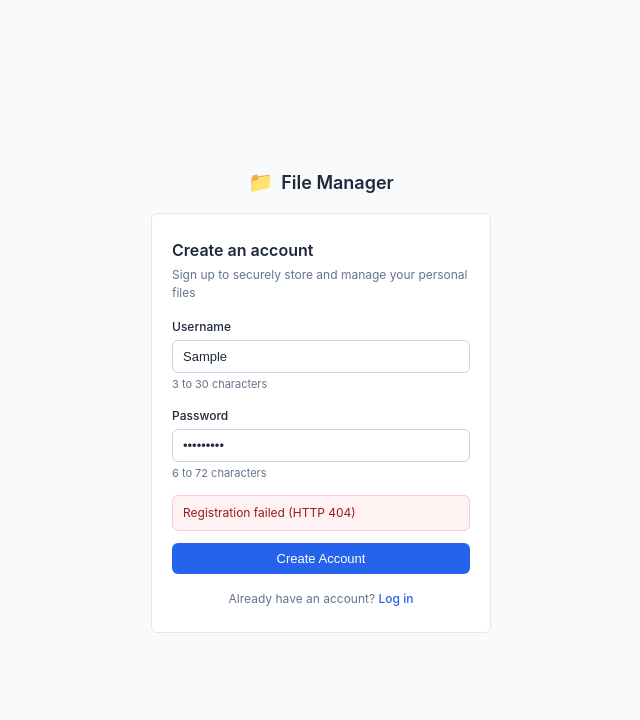
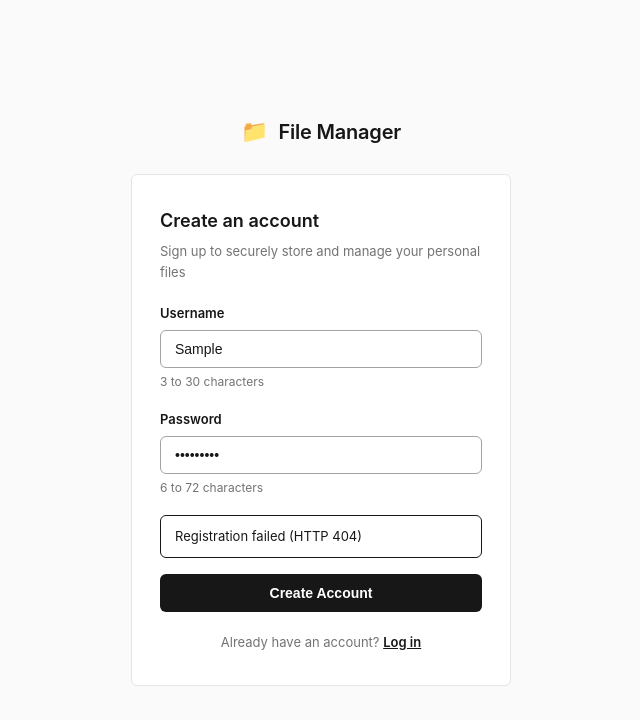
Before and after one commit to praphoolrathore/File_Manager, a website: page views/register.html in a window 1280 px wide. Both pictures are taken after typing "Sample", "Sample123" into the empty fields and a click on the button "Create Account". Shown: the whole page, without its empty margins (319-959 px from the left). Drawn offline with Linux system fonts and the light colour scheme; no server answers.

Commit message:
Apply clean monochrome styling and restore standard comfortable font size

```diff
--- a/public/css/dashboard.css
+++ b/public/css/dashboard.css
@@ -1,22 +1,17 @@
 /* ==========================================================================
-   Simple, Clean & Compact Dashboard Styling
+   Clean, Minimalist Monochrome Dashboard Styling (No bright colors)
    ========================================================================== */
 
 :root {
-  --bg: #f8fafc;
+  --bg: #fafafa;
   --surface: #ffffff;
-  --text: #1e293b;
-  --text-muted: #64748b;
-  --border: #e2e8f0;
-  --border-dark: #cbd5e1;
-  --primary: #2563eb;
-  --primary-hover: #1d4ed8;
-  --danger: #dc2626;
-  --danger-hover: #b91c1c;
-  --success-bg: #f0fdf4;
-  --success-text: #166534;
-  --error-bg: #fef2f2;
-  --error-text: #991b1b;
+  --text: #171717;
+  --text-muted: #737373;
+  --border: #e5e5e5;
+  --border-strong: #a3a3a3;
+  --btn-bg: #171717;
+  --btn-text: #ffffff;
+  --btn-hover: #404040;
   --radius: 6px;
 }
 
@@ -29,8 +24,8 @@ body {
   font-family: -apple-system, BlinkMacSystemFont, "Segoe UI", Roboto, "Helvetica Neue", Arial, sans-serif;
   background-color: var(--bg);
   color: var(--text);
-  font-size: 14px;
-  line-height: 1.5;
+  font-size: 15px;
+  line-height: 1.6;
 }
 
 h3, h4 {
@@ -39,19 +34,22 @@ h3, h4 {
   color: var(--text);
 }
 
+h3 { font-size: 17px; }
+h4 { font-size: 16px; }
+
 .text-muted { color: var(--text-muted); }
 .text-right { text-align: right; }
 .hidden { display: none !important; }
 
-/* ---------- Navbar ---------- */
+/* ---------- Navigation Header ---------- */
 .navbar {
   background: var(--surface);
   border-bottom: 1px solid var(--border);
-  padding: 10px 20px;
+  padding: 14px 24px;
 }
 
 .nav-content {
-  max-width: 900px;
+  max-width: 960px;
   margin: 0 auto;
   display: flex;
   align-items: center;
@@ -62,106 +60,109 @@ h3, h4 {
   display: flex;
   align-items: center;
   gap: 8px;
-  font-size: 16px;
+  font-size: 18px;
+  font-weight: 600;
+  letter-spacing: -0.01em;
 }
 
 .brand-icon {
-  font-size: 18px;
+  font-size: 20px;
 }
 
 .nav-user {
   display: flex;
   align-items: center;
-  gap: 12px;
-  font-size: 13px;
+  gap: 16px;
+  font-size: 14px;
+}
+
+.user-text strong {
+  font-weight: 600;
 }
 
 /* ---------- Container & Panels ---------- */
 .container {
-  max-width: 900px;
-  margin: 20px auto;
-  padding: 0 16px;
+  max-width: 960px;
+  margin: 28px auto;
+  padding: 0 20px;
   display: flex;
   flex-direction: column;
-  gap: 16px;
+  gap: 24px;
 }
 
 .panel {
   background: var(--surface);
   border: 1px solid var(--border);
   border-radius: var(--radius);
-  padding: 16px;
+  padding: 22px 24px;
 }
 
 .panel-header {
   display: flex;
   align-items: center;
   justify-content: space-between;
-  margin-bottom: 12px;
-  padding-bottom: 8px;
+  margin-bottom: 18px;
+  padding-bottom: 12px;
   border-bottom: 1px solid var(--border);
 }
 
 .badge {
-  font-size: 11px;
-  background: #f1f5f9;
+  font-size: 12px;
+  background: #f5f5f5;
   color: var(--text-muted);
-  padding: 2px 8px;
+  padding: 3px 10px;
   border-radius: 12px;
   border: 1px solid var(--border);
 }
 
-/* ---------- Upload Form (Compact Row) ---------- */
+/* ---------- Upload Form ---------- */
 .upload-form {
   display: flex;
   flex-direction: column;
-  gap: 10px;
+  gap: 14px;
 }
 
 .upload-row {
   display: flex;
-  gap: 10px;
+  gap: 12px;
   align-items: center;
   flex-wrap: wrap;
 }
 
 .dropzone-compact {
-  flex: 1;
-  min-width: 220px;
+  flex: 1.2;
+  min-width: 260px;
   position: relative;
-  border: 1px dashed var(--border-dark);
+  border: 1px dashed var(--border-strong);
   border-radius: var(--radius);
-  background: #fafafa;
-  padding: 8px 12px;
+  background: #ffffff;
+  padding: 12px 16px;
   text-align: center;
   cursor: pointer;
-  transition: border-color 0.15s ease;
+  transition: border-color 0.15s ease, background-color 0.15s ease;
 }
 
 .dropzone-compact.dragover {
-  border-color: var(--primary);
-  background: #eff6ff;
+  border-color: var(--text);
+  background: #f5f5f5;
 }
 
 .dropzone-label {
   display: flex;
   align-items: center;
   justify-content: center;
-  gap: 6px;
-  font-size: 13px;
+  gap: 8px;
+  font-size: 14px;
   color: var(--text-muted);
 }
 
-.drop-icon { font-size: 15px; }
+.drop-icon { font-size: 16px; }
 
 .file-browse-link {
-  color: var(--primary);
-  font-weight: 500;
+  color: var(--text);
+  font-weight: 600;
+  text-decoration: underline;
   cursor: pointer;
-}
-
-.file-browse-link:hover {
-  text-decoration: underline;
 }
 
 .file-input {
@@ -176,39 +177,39 @@ h3, h4 {
 
 .input-wrap {
   flex: 1;
-  min-width: 200px;
+  min-width: 220px;
 }
 
 .form-input {
   width: 100%;
-  padding: 7px 10px;
-  font-size: 13px;
-  border: 1px solid var(--border-dark);
+  padding: 10px 14px;
+  font-size: 14px;
+  border: 1px solid var(--border-strong);
   border-radius: var(--radius);
-  background: #fff;
+  background: #ffffff;
   color: var(--text);
   outline: none;
 }
 
 .form-input:focus {
-  border-color: var(--primary);
+  border-color: var(--text);
 }
 
 /* Selected File Preview Bar */
 .file-preview-bar {
   display: flex;
   align-items: center;
-  gap: 8px;
-  background: #f8fafc;
+  gap: 10px;
+  background: #f5f5f5;
   border: 1px solid var(--border);
   border-radius: var(--radius);
-  padding: 6px 10px;
-  font-size: 12px;
+  padding: 8px 14px;
+  font-size: 13px;
 }
 
 .preview-filename {
-  font-weight: 500;
-  max-width: 300px;
+  font-weight: 600;
+  max-width: 400px;
   overflow: hidden;
   text-overflow: ellipsis;
   white-space: nowrap;
@@ -219,70 +220,80 @@ h3, h4 {
   border: none;
   color: var(--text-muted);
   cursor: pointer;
-  font-size: 13px;
-  padding: 0 4px;
+  font-size: 14px;
+  padding: 0 6px;
   margin-left: auto;
 }
 
-.btn-clear:hover { color: var(--danger); }
+.btn-clear:hover { color: var(--text); }
 
-/* ---------- Buttons ---------- */
+/* ---------- Buttons (Clean Monochrome) ---------- */
 .btn {
   display: inline-flex;
   align-items: center;
   justify-content: center;
-  padding: 7px 14px;
-  font-size: 13px;
+  padding: 10px 18px;
+  font-size: 14px;
   font-weight: 500;
   border-radius: var(--radius);
   cursor: pointer;
   border: 1px solid transparent;
   text-decoration: none;
-  transition: background-color 0.15s ease, border-color 0.15s ease;
+  transition: all 0.15s ease;
 }
 
 .btn:disabled {
-  opacity: 0.5;
+  opacity: 0.4;
   cursor: not-allowed;
 }
 
 .btn-sm {
-  padding: 4px 10px;
-  font-size: 12px;
+  padding: 6px 12px;
+  font-size: 13px;
 }
 
+/* Primary Button: Solid Black */
 .btn-primary {
-  background: var(--primary);
-  color: #fff;
+  background: var(--btn-bg);
+  color: var(--btn-text);
+  border-color: var(--btn-bg);
 }
-.btn-primary:hover:not(:disabled) { background: var(--primary-hover); }
+.btn-primary:hover:not(:disabled) {
+  background: var(--btn-hover);
+  border-color: var(--btn-hover);
+}
 
+/* Secondary & Outline Buttons: White with Dark Border */
 .btn-secondary,
 .btn-outline {
-  background: #fff;
-  border-color: var(--border-dark);
+  background: #ffffff;
+  border: 1px solid var(--border-strong);
   color: var(--text);
 }
 .btn-secondary:hover:not(:disabled),
 .btn-outline:hover:not(:disabled) {
-  background: #f1f5f9;
+  background: #f5f5f5;
+  border-color: var(--text);
 }
 
+/* Danger Button: Subtle Dark Border */
 .btn-danger {
-  background: #fff;
-  border-color: #fca5a5;
-  color: var(--danger);
+  background: #ffffff;
+  border: 1px solid #737373;
+  color: var(--text);
 }
 .btn-danger:hover:not(:disabled) {
-  background: var(--error-bg);
+  background: #171717;
+  color: #ffffff;
+  border-color: #171717;
 }
 
 /* Spinner */
 .btn-spinner {
   display: inline-block;
-  width: 12px;
-  height: 12px;
-  margin-left: 6px;
+  width: 13px;
+  height: 13px;
+  margin-left: 8px;
   border: 2px solid currentColor;
   border-right-color: transparent;
   border-radius: 50%;
@@ -293,29 +304,33 @@ h3, h4 {
   to { transform: rotate(360deg); }
 }
 
-/* ---------- Messages & Alerts ---------- */
+/* ---------- Messages & Alerts (Monochrome) ---------- */
 .alert, .message {
-  padding: 8px 12px;
+  padding: 10px 14px;
   border-radius: var(--radius);
-  font-size: 13px;
-  margin-bottom: 8px;
+  font-size: 14px;
+  margin-bottom: 12px;
+  background: #f5f5f5;
+  color: var(--text);
+  border: 1px solid var(--border-strong);
 }
 
 .alert.error, .message.error {
-  background: var(--error-bg);
-  color: var(--error-text);
-  border: 1px solid #fecaca;
+  background: #ffffff;
+  color: #171717;
+  border: 1px solid #171717;
 }
 
 .alert.success, .message.success {
-  background: var(--success-bg);
-  color: var(--success-text);
-  border: 1px solid #bbf7d0;
+  background: #f5f5f5;
+  color: #171717;
+  border: 1px solid var(--border-strong);
 }
 
 .empty-state, .loading-state {
   text-align: center;
-  padding: 24px;
+  padding: 32px 16px;
+  color: var(--text-muted);
 }
 
 /* ---------- File Table ---------- */
@@ -327,20 +342,22 @@ h3, h4 {
   width: 100%;
   border-collapse: collapse;
   text-align: left;
-  font-size: 13px;
+  font-size: 14px;
 }
 
 .file-table th {
-  background: #f8fafc;
-  padding: 8px 10px;
+  background: #f5f5f5;
+  padding: 10px 14px;
   font-weight: 600;
-  color: var(--text-muted);
-  border-bottom: 1px solid var(--border);
-  font-size: 12px;
+  color: var(--text);
+  border-bottom: 1px solid var(--border-strong);
+  font-size: 13px;
+  text-transform: uppercase;
+  letter-spacing: 0.03em;
 }
 
 .file-table td {
-  padding: 10px;
+  padding: 12px 14px;
   border-bottom: 1px solid var(--border);
   vertical-align: middle;
 }
@@ -352,38 +369,42 @@ h3, h4 {
 .file-item-name {
   display: flex;
   align-items: center;
-  gap: 8px;
+  gap: 10px;
 }
 
 .file-item-icon {
-  font-size: 16px;
+  font-size: 18px;
 }
 
 .file-item-text {
   display: flex;
   flex-direction: column;
+  gap: 2px;
 }
 
 .file-display-name {
-  font-weight: 500;
+  font-weight: 600;
+  color: var(--text);
 }
 
 .file-original-name {
-  font-size: 11px;
+  font-size: 12px;
   color: var(--text-muted);
 }
 
 .file-badge {
-  font-size: 11px;
+  font-size: 12px;
   color: var(--text-muted);
-  background: #f1f5f9;
-  padding: 2px 6px;
+  background: #f5f5f5;
+  padding: 3px 8px;
   border-radius: 4px;
+  border: 1px solid var(--border);
+  font-family: monospace;
 }
 
 .actions-cell {
   display: flex;
-  gap: 6px;
+  gap: 8px;
   justify-content: flex-end;
 }
 
@@ -392,51 +413,51 @@ h3, h4 {
   border: none;
   background: transparent;
   padding: 0;
-  max-width: 420px;
+  max-width: 440px;
   width: 90%;
 }
 
 .modal::backdrop {
-  background: rgba(0, 0, 0, 0.4);
+  background: rgba(0, 0, 0, 0.45);
 }
 
 .modal-box {
-  background: #fff;
+  background: #ffffff;
   border-radius: var(--radius);
-  border: 1px solid var(--border);
-  padding: 16px 20px;
-  box-shadow: 0 4px 12px rgba(0, 0, 0, 0.1);
+  border: 1px solid var(--border-strong);
+  padding: 22px 24px;
+  box-shadow: 0 10px 25px rgba(0, 0, 0, 0.1);
 }
 
 .modal-header {
   display: flex;
   justify-content: space-between;
   align-items: center;
-  margin-bottom: 14px;
-  padding-bottom: 6px;
+  margin-bottom: 18px;
+  padding-bottom: 10px;
   border-bottom: 1px solid var(--border);
 }
 
 .modal-body {
   display: flex;
   flex-direction: column;
-  gap: 12px;
+  gap: 14px;
 }
 
 .form-group {
   display: flex;
   flex-direction: column;
-  gap: 4px;
+  gap: 6px;
 }
 
 .form-group label {
-  font-size: 12px;
-  font-weight: 500;
+  font-size: 13px;
+  font-weight: 600;
 }
 
 .modal-footer {
   display: flex;
   justify-content: flex-end;
-  gap: 8px;
-  margin-top: 14px;
+  gap: 10px;
+  margin-top: 18px;
 }
--- a/public/css/login.css
+++ b/public/css/login.css
@@ -1,18 +1,17 @@
 /* ==========================================================================
-   Simple, Clean Login Styling
+   Clean, Minimalist Monochrome Login Styling (No bright colors)
    ========================================================================== */
 
 :root {
-  --bg: #f8fafc;
+  --bg: #fafafa;
   --surface: #ffffff;
-  --text: #1e293b;
-  --text-muted: #64748b;
-  --border: #e2e8f0;
-  --border-dark: #cbd5e1;
-  --primary: #2563eb;
-  --primary-hover: #1d4ed8;
-  --error-bg: #fef2f2;
-  --error-text: #991b1b;
+  --text: #171717;
+  --text-muted: #737373;
+  --border: #e5e5e5;
+  --border-strong: #a3a3a3;
+  --btn-bg: #171717;
+  --btn-text: #ffffff;
+  --btn-hover: #404040;
   --radius: 6px;
 }
 
@@ -25,8 +24,8 @@ body {
   font-family: -apple-system, BlinkMacSystemFont, "Segoe UI", Roboto, "Helvetica Neue", Arial, sans-serif;
   background-color: var(--bg);
   color: var(--text);
-  font-size: 14px;
-  line-height: 1.5;
+  font-size: 15px;
+  line-height: 1.6;
 }
 
 .auth-page {
@@ -35,97 +34,98 @@ body {
   flex-direction: column;
   align-items: center;
   justify-content: center;
-  padding: 16px;
+  padding: 24px;
 }
 
 .auth-brand {
   display: flex;
   align-items: center;
-  gap: 8px;
-  margin-bottom: 16px;
+  gap: 10px;
+  margin-bottom: 24px;
 }
 
 .auth-brand h1 {
   margin: 0;
+  font-size: 20px;
+  font-weight: 600;
+  letter-spacing: -0.01em;
+}
+
+.brand-icon {
+  font-size: 22px;
+}
+
+.auth-card {
+  width: 100%;
+  max-width: 380px;
+  background: var(--surface);
+  border: 1px solid var(--border);
+  border-radius: var(--radius);
+  padding: 32px 28px;
+}
+
+.auth-card h2 {
+  margin: 0 0 6px;
   font-size: 18px;
   font-weight: 600;
 }
 
-.brand-icon {
-  font-size: 20px;
-}
-
-.auth-card {
-  width: 100%;
-  max-width: 340px;
-  background: var(--surface);
-  border: 1px solid var(--border);
-  border-radius: var(--radius);
-  padding: 24px 20px;
-}
-
-.auth-card h2 {
-  margin: 0 0 4px;
-  font-size: 16px;
-  font-weight: 600;
-}
-
 .auth-subtitle {
-  margin: 0 0 16px;
-  font-size: 12px;
+  margin: 0 0 20px;
+  font-size: 13px;
   color: var(--text-muted);
 }
 
 .form-group {
-  margin-bottom: 14px;
+  margin-bottom: 18px;
 }
 
 label {
   display: block;
-  font-size: 12px;
-  font-weight: 500;
-  margin-bottom: 4px;
+  font-size: 13px;
+  font-weight: 600;
+  margin-bottom: 6px;
 }
 
 input[type="text"],
 input[type="password"] {
   width: 100%;
-  padding: 8px 10px;
-  font-size: 13px;
-  border: 1px solid var(--border-dark);
+  padding: 10px 14px;
+  font-size: 14px;
+  border: 1px solid var(--border-strong);
   border-radius: var(--radius);
-  background: #fff;
+  background: #ffffff;
   color: var(--text);
   outline: none;
 }
 
 input[type="text"]:focus,
 input[type="password"]:focus {
-  border-color: var(--primary);
+  border-color: var(--text);
 }
 
 .btn {
   display: inline-flex;
   align-items: center;
   justify-content: center;
-  padding: 8px 14px;
-  font-size: 13px;
-  font-weight: 500;
+  padding: 11px 18px;
+  font-size: 14px;
+  font-weight: 600;
   border-radius: var(--radius);
   cursor: pointer;
   border: none;
   width: 100%;
-  background: var(--primary);
-  color: #fff;
+  background: var(--btn-bg);
+  color: var(--btn-text);
   transition: background-color 0.15s ease;
 }
 
 .btn:hover:not(:disabled) {
-  background: var(--primary-hover);
+  background: var(--btn-hover);
 }
 
 .btn:disabled {
-  opacity: 0.5;
+  opacity: 0.4;
   cursor: not-allowed;
 }
 
@@ -135,9 +135,9 @@ input[type="password"]:focus {
 
 .btn-spinner {
   display: inline-block;
-  width: 12px;
-  height: 12px;
-  margin-left: 6px;
+  width: 13px;
+  height: 13px;
+  margin-left: 8px;
   border: 2px solid currentColor;
   border-right-color: transparent;
   border-radius: 50%;
@@ -149,13 +149,13 @@ input[type="password"]:focus {
 }
 
 .message.error {
-  background: var(--error-bg);
-  color: var(--error-text);
-  border: 1px solid #fecaca;
-  padding: 8px 10px;
+  background: #ffffff;
+  color: #171717;
+  border: 1px solid #171717;
+  padding: 10px 14px;
   border-radius: var(--radius);
-  font-size: 12px;
-  margin-bottom: 12px;
+  font-size: 13px;
+  margin-bottom: 16px;
 }
 
 .hidden {
@@ -163,18 +163,18 @@ input[type="password"]:focus {
 }
 
 .auth-toggle {
-  margin: 16px 0 0;
-  font-size: 12px;
+  margin: 20px 0 0;
+  font-size: 13px;
   text-align: center;
   color: var(--text-muted);
 }
 
 .link {
-  color: var(--primary);
-  text-decoration: none;
-  font-weight: 500;
+  color: var(--text);
+  font-weight: 600;
+  text-decoration: underline;
 }
 
 .link:hover {
-  text-decoration: underline;
+  color: var(--btn-hover);
 }
--- a/public/css/register.css
+++ b/public/css/register.css
@@ -1,18 +1,17 @@
 /* ==========================================================================
-   Simple, Clean Register Styling
+   Clean, Minimalist Monochrome Register Styling (No bright colors)
    ========================================================================== */
 
 :root {
-  --bg: #f8fafc;
+  --bg: #fafafa;
   --surface: #ffffff;
-  --text: #1e293b;
-  --text-muted: #64748b;
-  --border: #e2e8f0;
-  --border-dark: #cbd5e1;
-  --primary: #2563eb;
-  --primary-hover: #1d4ed8;
-  --error-bg: #fef2f2;
-  --error-text: #991b1b;
+  --text: #171717;
+  --text-muted: #737373;
+  --border: #e5e5e5;
+  --border-strong: #a3a3a3;
+  --btn-bg: #171717;
+  --btn-text: #ffffff;
+  --btn-hover: #404040;
   --radius: 6px;
 }
 
@@ -25,8 +24,8 @@ body {
   font-family: -apple-system, BlinkMacSystemFont, "Segoe UI", Roboto, "Helvetica Neue", Arial, sans-serif;
   background-color: var(--bg);
   color: var(--text);
-  font-size: 14px;
-  line-height: 1.5;
+  font-size: 15px;
+  line-height: 1.6;
 }
 
 .auth-page {
@@ -35,104 +34,105 @@ body {
   flex-direction: column;
   align-items: center;
   justify-content: center;
-  padding: 16px;
+  padding: 24px;
 }
 
 .auth-brand {
   display: flex;
   align-items: center;
-  gap: 8px;
-  margin-bottom: 16px;
+  gap: 10px;
+  margin-bottom: 24px;
 }
 
 .auth-brand h1 {
   margin: 0;
+  font-size: 20px;
+  font-weight: 600;
+  letter-spacing: -0.01em;
+}
+
+.brand-icon {
+  font-size: 22px;
+}
+
+.auth-card {
+  width: 100%;
+  max-width: 380px;
+  background: var(--surface);
+  border: 1px solid var(--border);
+  border-radius: var(--radius);
+  padding: 32px 28px;
+}
+
+.auth-card h2 {
+  margin: 0 0 6px;
   font-size: 18px;
   font-weight: 600;
 }
 
-.brand-icon {
-  font-size: 20px;
-}
-
-.auth-card {
-  width: 100%;
-  max-width: 340px;
-  background: var(--surface);
-  border: 1px solid var(--border);
-  border-radius: var(--radius);
-  padding: 24px 20px;
-}
-
-.auth-card h2 {
-  margin: 0 0 4px;
-  font-size: 16px;
-  font-weight: 600;
-}
-
 .auth-subtitle {
-  margin: 0 0 16px;
-  font-size: 12px;
+  margin: 0 0 20px;
+  font-size: 13px;
   color: var(--text-muted);
 }
 
 .form-group {
-  margin-bottom: 14px;
+  margin-bottom: 18px;
 }
 
 label {
   display: block;
-  font-size: 12px;
-  font-weight: 500;
-  margin-bottom: 4px;
+  font-size: 13px;
+  font-weight: 600;
+  margin-bottom: 6px;
 }
 
 .field-hint {
   display: block;
-  font-size: 11px;
+  font-size: 12px;
   color: var(--text-muted);
-  margin-top: 3px;
+  margin-top: 4px;
 }
 
 input[type="text"],
 input[type="password"] {
   width: 100%;
-  padding: 8px 10px;
-  font-size: 13px;
-  border: 1px solid var(--border-dark);
+  padding: 10px 14px;
+  font-size: 14px;
+  border: 1px solid var(--border-strong);
   border-radius: var(--radius);
-  background: #fff;
+  background: #ffffff;
   color: var(--text);
   outline: none;
 }
 
 input[type="text"]:focus,
 input[type="password"]:focus {
-  border-color: var(--primary);
+  border-color: var(--text);
 }
 
 .btn {
   display: inline-flex;
   align-items: center;
   justify-content: center;
-  padding: 8px 14px;
-  font-size: 13px;
-  font-weight: 500;
+  padding: 11px 18px;
+  font-size: 14px;
+  font-weight: 600;
   border-radius: var(--radius);
   cursor: pointer;
   border: none;
   width: 100%;
-  background: var(--primary);
-  color: #fff;
+  background: var(--btn-bg);
+  color: var(--btn-text);
   transition: background-color 0.15s ease;
 }
 
 .btn:hover:not(:disabled) {
-  background: var(--primary-hover);
+  background: var(--btn-hover);
 }
 
 .btn:disabled {
-  opacity: 0.5;
+  opacity: 0.4;
   cursor: not-allowed;
 }
 
@@ -142,9 +142,9 @@ input[type="password"]:focus {
 
 .btn-spinner {
   display: inline-block;
-  width: 12px;
-  height: 12px;
-  margin-left: 6px;
+  width: 13px;
+  height: 13px;
+  margin-left: 8px;
   border: 2px solid currentColor;
   border-right-color: transparent;
   border-radius: 50%;
@@ -156,13 +156,13 @@ input[type="password"]:focus {
 }
 
 .message.error {
-  background: var(--error-bg);
-  color: var(--error-text);
-  border: 1px solid #fecaca;
-  padding: 8px 10px;
+  background: #ffffff;
+  color: #171717;
+  border: 1px solid #171717;
+  padding: 10px 14px;
   border-radius: var(--radius);
-  font-size: 12px;
-  margin-bottom: 12px;
+  font-size: 13px;
+  margin-bottom: 16px;
 }
 
 .hidden {
@@ -170,18 +170,18 @@ input[type="password"]:focus {
 }
 
 .auth-toggle {
-  margin: 16px 0 0;
-  font-size: 12px;
+  margin: 20px 0 0;
+  font-size: 13px;
   text-align: center;
   color: var(--text-muted);
 }
 
 .link {
-  color: var(--primary);
-  text-decoration: none;
-  font-weight: 500;
+  color: var(--text);
+  font-weight: 600;
+  text-decoration: underline;
 }
 
 .link:hover {
-  text-decoration: underline;
+  color: var(--btn-hover);
 }
```
